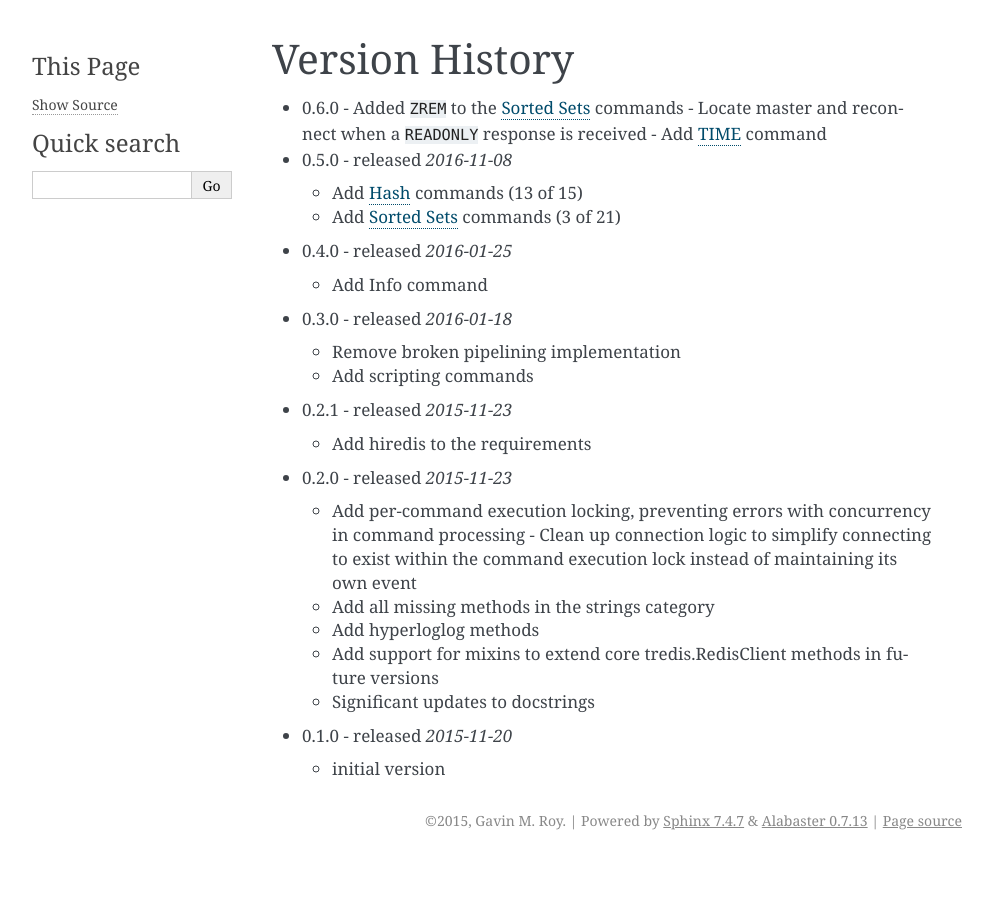
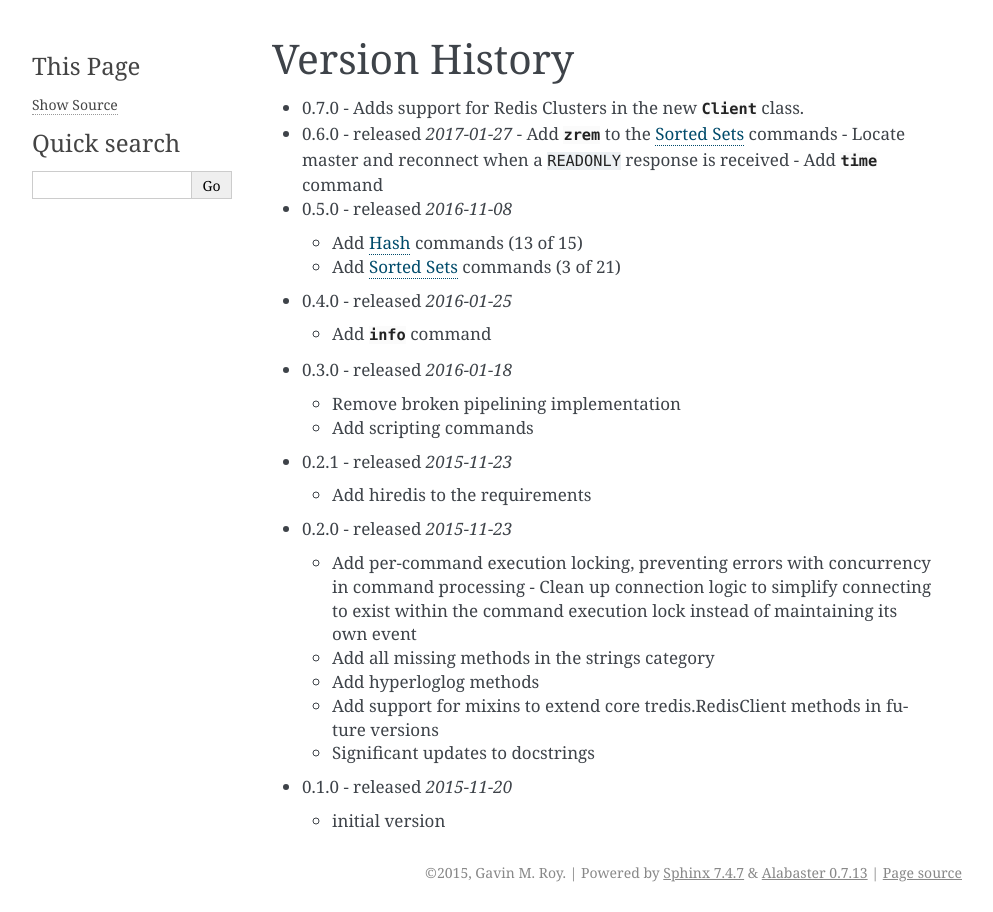
Before and after one commit to gmr/tredis, a Sphinx documentation site: the page built from docs/history.rst, in a window 1280 px wide. Shown: the whole page, without its empty margins (148-1141 px from the left). Built offline with Sphinx 7.4.7, drawn with Linux system fonts in a browser that asks for light colours.

Commit message:
Update the history

```diff
--- a/docs/history.rst
+++ b/docs/history.rst
@@ -1,10 +1,13 @@
 Version History
 ===============
 
-- 0.6.0
-  - Added ``ZREM`` to the `Sorted Sets <http://redis.io/commands#sorted_set>`_ commands
+- 0.7.0
+  - Adds support for Redis Clusters in the new :class:`~tredis.Client` class.
+
+- 0.6.0 - released *2017-01-27*
+  - Add :class:`~tredis.Client.zrem` to the `Sorted Sets <http://redis.io/commands#sorted_set>`_ commands
   - Locate master and reconnect when a ``READONLY`` response is received
-  - Add `TIME <https://redis.io/commands/time>`_ command
+  - Add :class:`~tredis.Client.time` command
 
 - 0.5.0 - released *2016-11-08*
 
@@ -13,7 +16,7 @@ Version History
 
 - 0.4.0 - released *2016-01-25*
 
-  - Add Info command
+  - Add :class:`~tredis.Client.info` command
 
 - 0.3.0 - released *2016-01-18*
 
```
